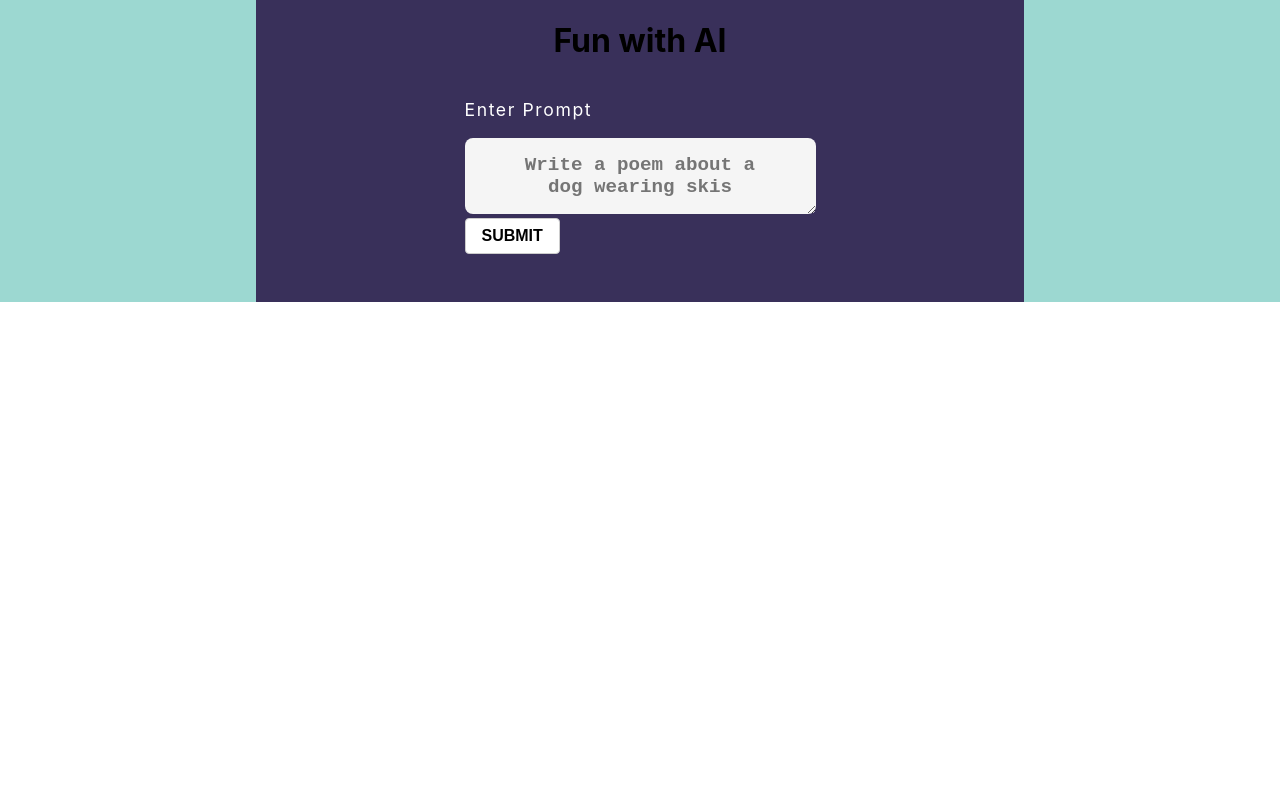
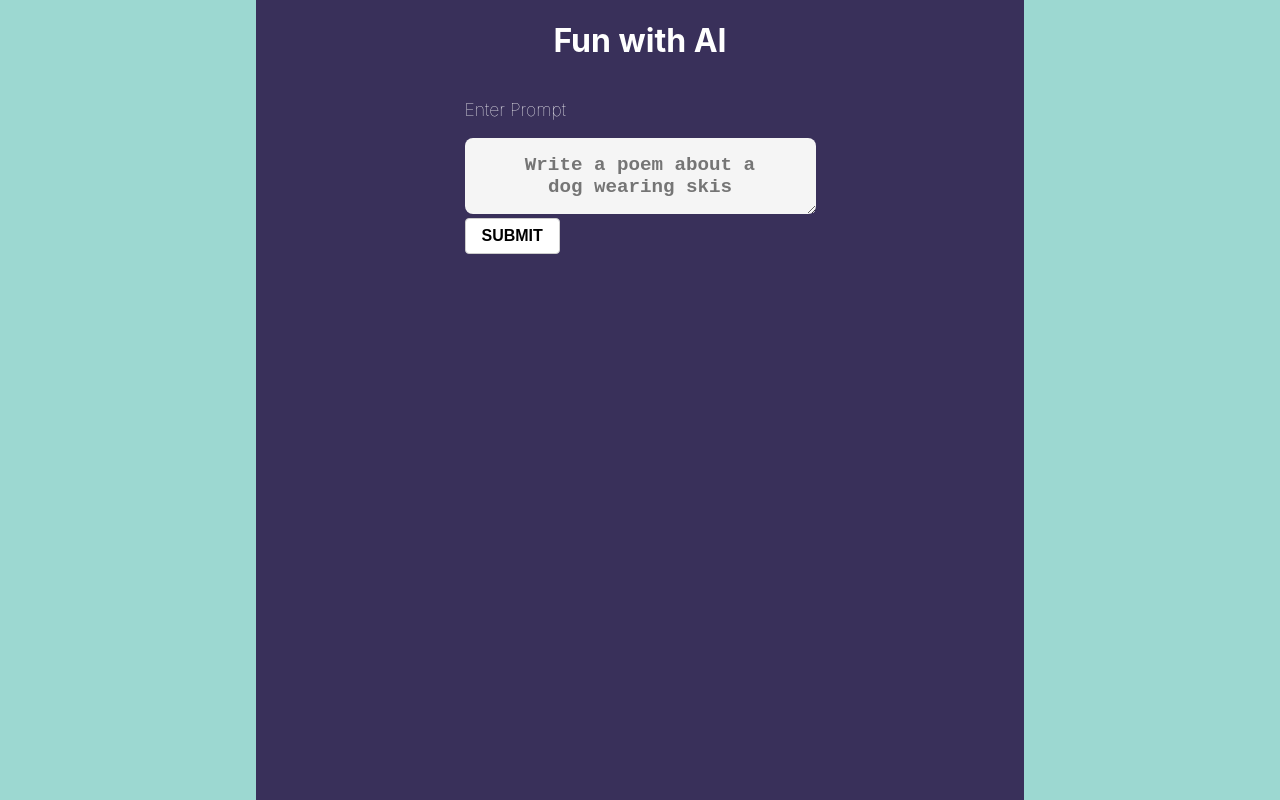
Before and after one commit to ugurkellecioglu/Fun-With-AI, a React (Create React App) app: page / in a window 1280 px wide. Built offline with nearby package versions, Linux system fonts and the light colour scheme.

Commit message:
ui changes

```diff
--- a/src/App.scss
+++ b/src/App.scss
@@ -9,6 +9,11 @@ $space-cadet: hsla(254, 31%, 27%, 1);
   display: flex;
   justify-content: center;
   background-color: $middle-blue-green;
+  height: 100vh;
+  width: 100vw;
+  h1 {
+    color: white;
+  }
 }
 
 .loadingWrapper {
--- a/src/Components/Container/container.module.scss
+++ b/src/Components/Container/container.module.scss
@@ -6,5 +6,4 @@
   display: flex;
   flex-direction: column;
   align-items: center;
-  padding-bottom: 3rem;
 }
--- a/src/Components/Response/index.tsx
+++ b/src/Components/Response/index.tsx
@@ -16,12 +16,17 @@ const Response = ({ prompt, response, date }: ResponseProps) => {
           </small>
         </div>
         <div className={styles.prompt}>
-          <span className={styles.subtitle}>Prompt:</span>
-
-          <span className={styles.text}>{prompt}</span>
+          <div className={styles.wrap}>
+            <span className={styles.subtitle}>Prompt:</span>
+          </div>
+          <div>
+            <span className={styles.text}>{prompt}</span>
+          </div>
         </div>
         <div className={styles.response}>
-          <span className={styles.subtitle}>Response:</span>
+          <div className={styles.wrap}>
+            <span className={styles.subtitle}>Response:</span>
+          </div>
           <span className={styles.text}>{response}</span>
         </div>
       </div>
--- a/src/Components/Response/response.module.scss
+++ b/src/Components/Response/response.module.scss
@@ -23,11 +23,20 @@
       font-size: 1.2rem;
       font-weight: bold;
       margin-bottom: 1rem;
-      margin-right: 2rem;
     }
 
     .text {
       font-size: 1.2rem;
     }
+    .wrap {
+      min-width: 120px;
+      max-width: fit-content;
+    }
+    .prompt {
+      display: flex;
+    }
+    .response {
+      display: flex;
+    }
   }
 }
--- a/src/Components/TextArea/textarea.module.scss
+++ b/src/Components/TextArea/textarea.module.scss
@@ -3,8 +3,8 @@
   & > .title {
     color: white;
     border: none;
-    letter-spacing: 0.1rem;
     font-size: 1.1rem;
+    font-weight: lighter;
   }
   & > textarea {
     padding: 1rem 3rem;
@@ -14,11 +14,12 @@
     font-size: 1.2rem;
     font-weight: bold;
     background-color: #f5f5f5;
+    transition: all 0.2s ease-in-out;
     &:hover {
       outline: App.$dark-orange solid 0.2rem;
     }
     &:focus {
-      outline: App.$orange-yellow-crayola solid 0.3rem;
+      outline: App.$orange-yellow-crayola solid 0.2rem;
     }
   }
 }
```
